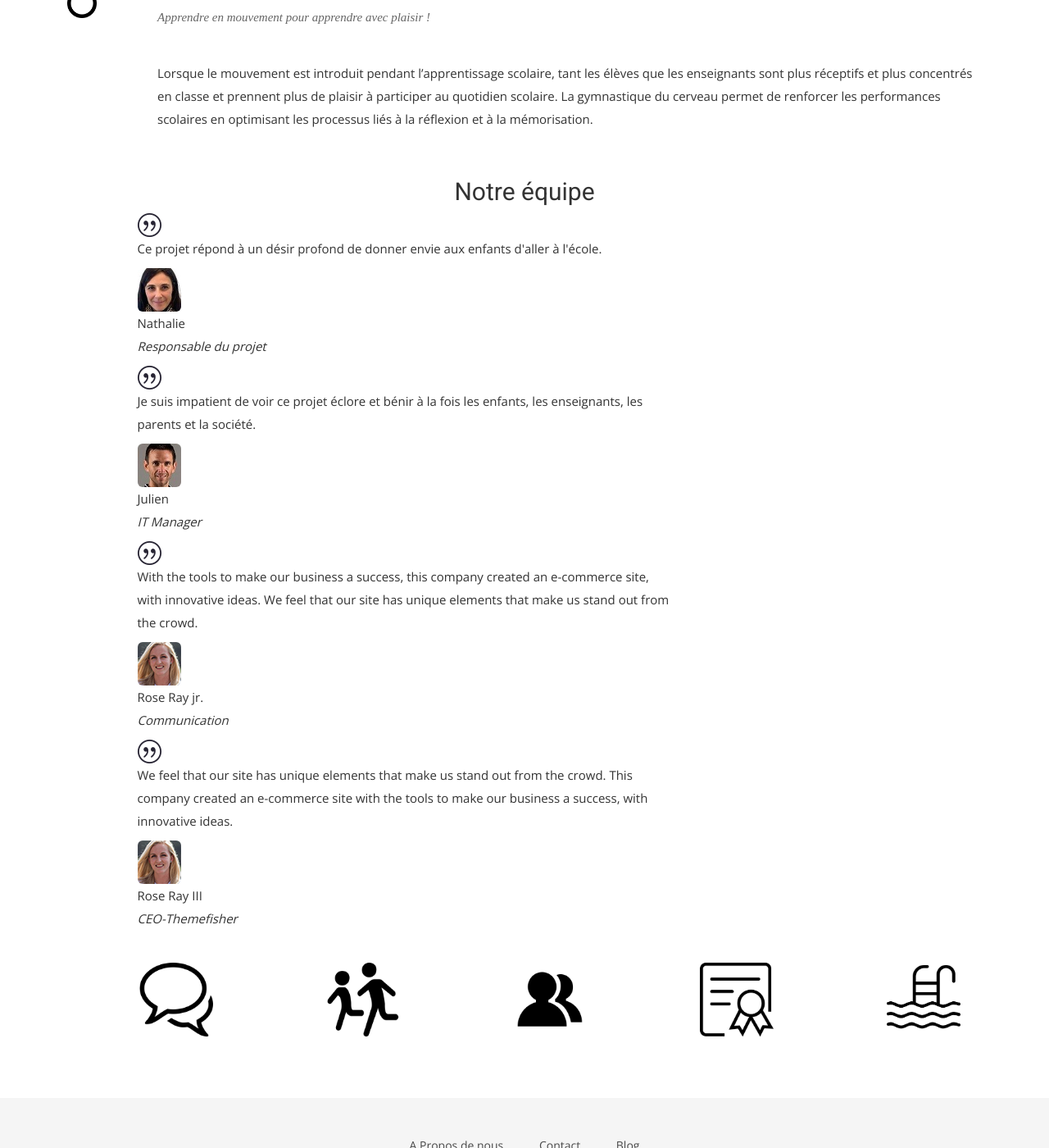
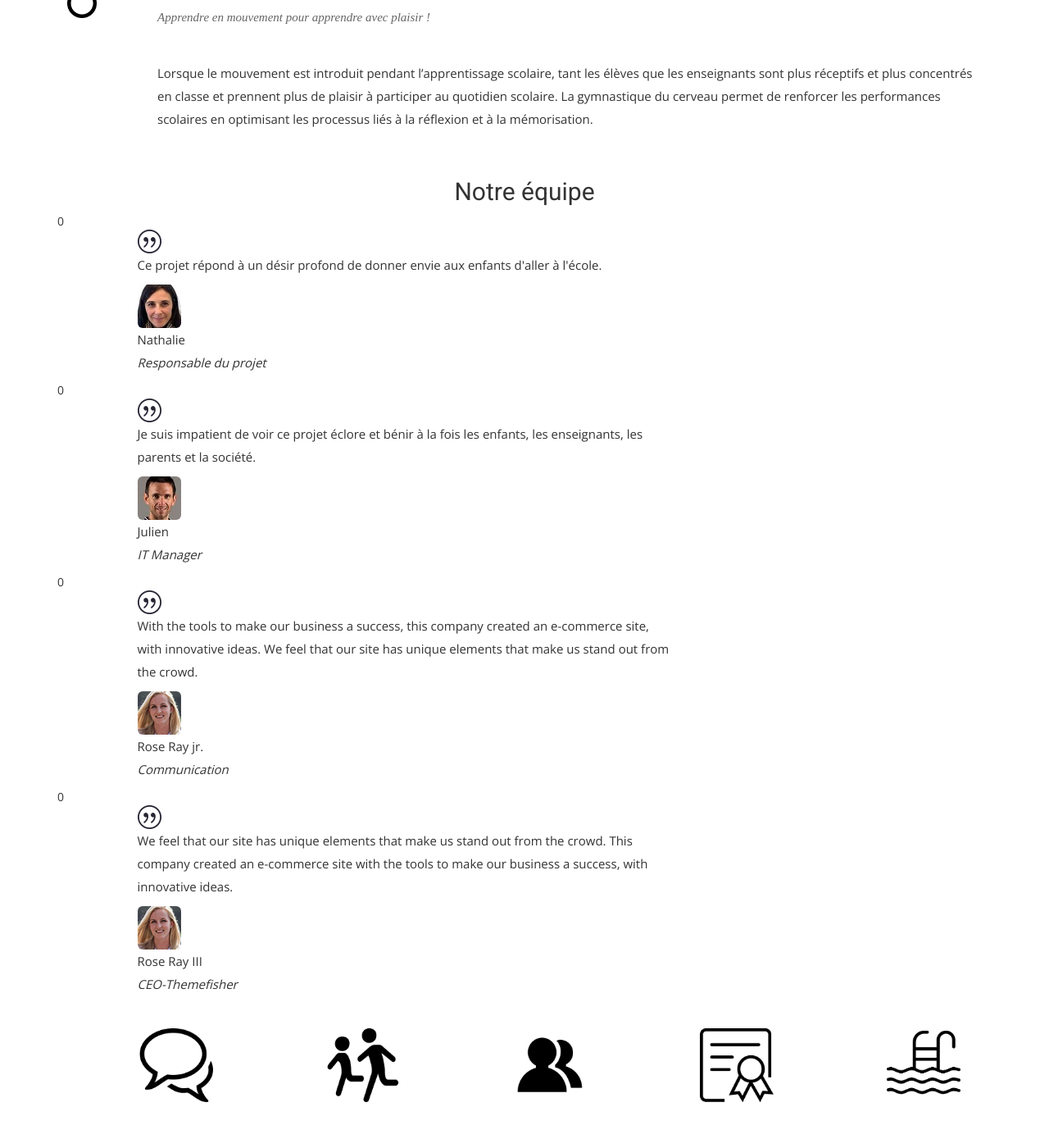
Before and after one commit to midjoule/lifeschool, a Jekyll site: the page built from index.html, in a window 1280 px wide and 1400 px high, scrolled down 7222 px. Shown: the whole window at 82% size. Built offline with Jekyll 4.4.1, drawn with Linux system fonts in a browser that asks for light colours; nearby versions of some CDN libraries; some web fonts are replaced.

Commit message:
Update index.html

```diff
--- a/index.html
+++ b/index.html
@@ -206,6 +206,7 @@ permalink: /
     </div>
     {% assign i = site.data.team.size | modulo:2 %}
     {% for tm in site.data.team %}
+    {{ i }}
     {% if i == 0 %}
     <div class="row">
       <div class="col-md-7 col-md-offset-1 col-xs-12">
```
